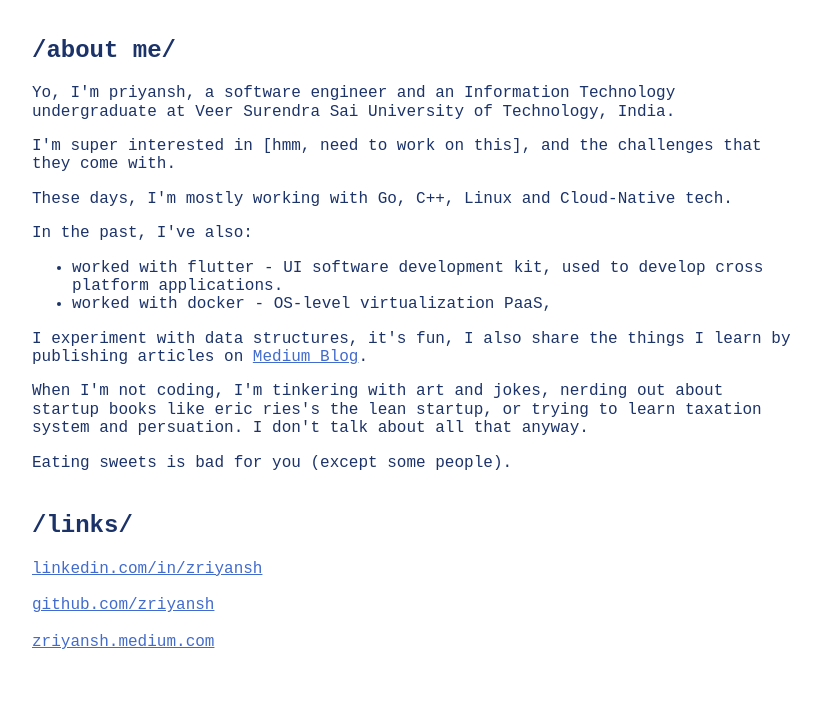
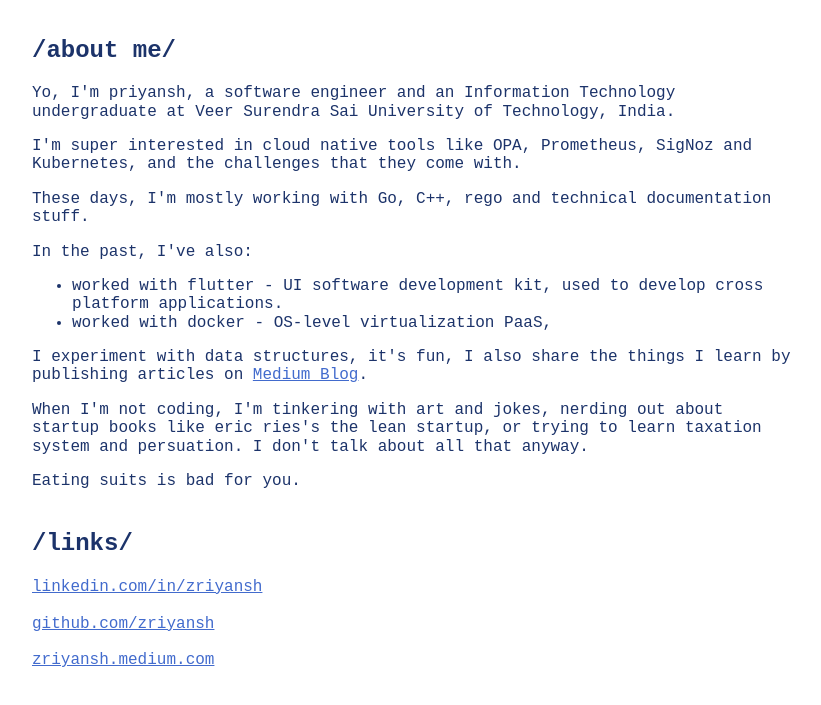
Before and after one commit to zriyansh/portfolio, a plain HTML site: page index.html in a window 1280 px wide. Shown: the part 151-856 px from the top of the page, without its empty margins (224-1045 px from the left). Drawn offline with Linux system fonts and the light colour scheme; a web font is replaced by a local one.

Commit message:
Update index.html

```diff
--- a/index.html
+++ b/index.html
@@ -53,10 +53,10 @@
                     Yo, I'm priyansh, a software engineer and an Information Technology undergraduate at Veer Surendra Sai University of Technology, India.
                 </p>
                 <p>
-                    I'm super interested in [hmm, need to work on this], and the challenges that they come with.
+                    I'm super interested in cloud native tools like OPA, Prometheus, SigNoz and Kubernetes, and the challenges that they come with.
                 </p>
                 <p>
-                    These days, I'm mostly working with Go, C++, Linux and Cloud-Native tech.
+                    These days, I'm mostly working with Go, C++, rego and technical documentation stuff.
                 <p>
                     In the past, I've also:
                     <ul>
@@ -71,7 +71,7 @@
                     or trying to learn taxation system and persuation. I don't talk about all that anyway.
                 </p>
                 <p>
-                    Eating sweets is bad for you (except some people).
+                    Eating suits is bad for you.
                 </p>
             </div>
             <div>
```
